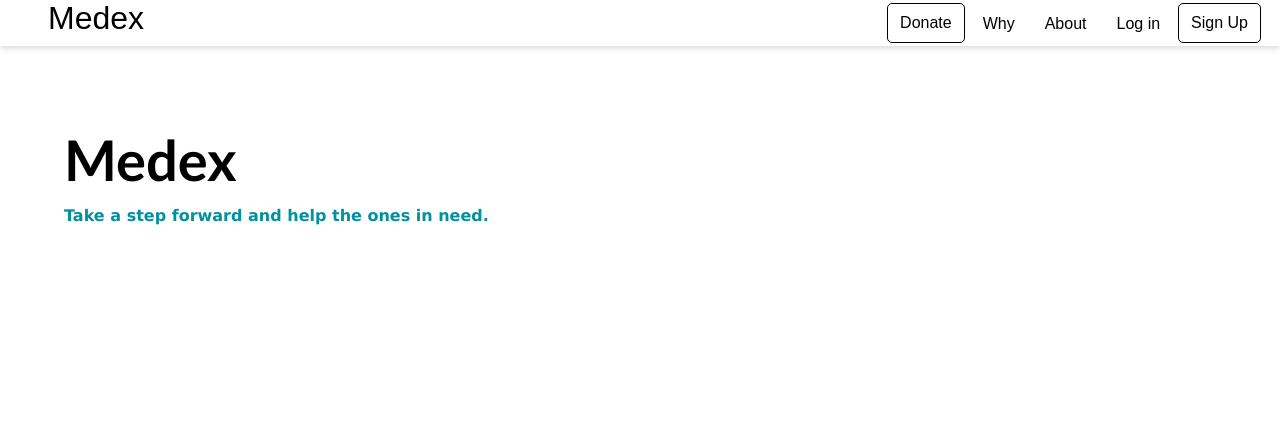
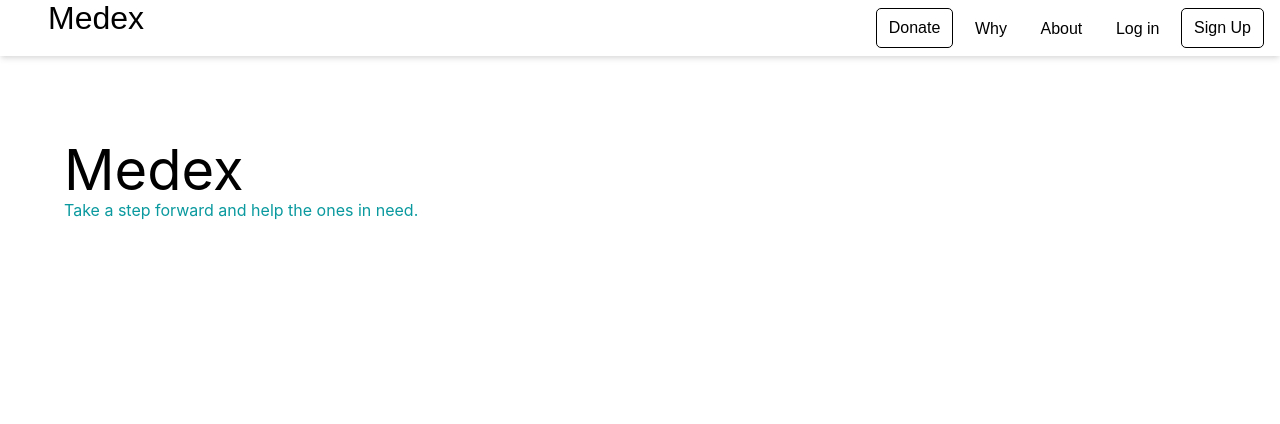
Before and after one commit to aditya303030/medex-web, a Django app: page / in a window 1280 px wide. Shown: the top 424 px of the page. Before the commit the page ends 225 px from the top, so only its background shows below. Run offline with Django 3.2, Linux system fonts and the light colour scheme; parts of the project's set-up code (start-up, migrations or seed data) failed here and were passed over.

Commit message:
home page changes

```diff
--- a/home/static/home.css
+++ b/home/static/home.css
@@ -8,7 +8,7 @@ body {
     box-shadow: 0 4px 6px -1px rgba(0, 0, 0, 0.1),
     0 2px 4px -1px rgba(0, 0, 0, 0.06);
     margin-left: 0px;
-    height: 2.9rem;
+    height: 3.5rem;
 }
 
 .header div.nav-area div.main-head a {
@@ -27,7 +27,7 @@ body {
     display: flex;
     float: right;
     align-items: center;
-    margin-top: 0.8rem;
+    margin-top: 1.2rem;
     font-size: 1.2rem;
     font-family:  Noto Sans TC,sans-serif;
     text-decoration-style: none;
@@ -40,9 +40,16 @@ body {
     padding-top: 0.75rem;
     padding-bottom: 0.75rem;
     float: right;
-    margin: 3px;
+    /* margin: 5px; */
+    margin-top: 0.5rem;
+    margin-left:0.6rem;
     color: black;
+    border-radius: 5px;
     font-family:  Noto Sans TC,sans-serif;
+}
+
+.header div.nav-area div.main-nav-link-bar a:hover {
+    background-color: rgb(226, 226, 226);
 }
 
 .header div.nav-area div.main-nav-link-bar a.link.register-link {
@@ -85,23 +92,23 @@ body {
 }
 
 .main-body h1 {
-    font-family: Optima, sans-serif;
+    font-family: -apple-system, BlinkMacSystemFont, 'Segoe UI', Roboto, Oxygen, Ubuntu, Cantarell, 'Open Sans', 'Helvetica Neue', sans-serif;
     font-size: 10rem;
     margin-left: 4rem;
     position: absolute;
     margin-top: 5rem;
     font-size:3.5rem;
-    /* transition-duration: 500ms; */
+    font-weight: normal;
 }
 
 .main-body h2 {
-    font-family:Verdana;
-    color: #00909e;
-    font-size: 16px;
+    font-family:-apple-system, BlinkMacSystemFont, 'Segoe UI', Roboto, Oxygen, Ubuntu, Cantarell, 'Open Sans', 'Helvetica Neue', sans-serif;
+    font-weight: normal;
+    color: #09999e;
     margin-left: 40px;
     position: absolute;
     margin-left: 4rem;
-    margin-top: 10rem;
+    margin-top: 9rem;
     font-size: 1rem
 }
 
```
